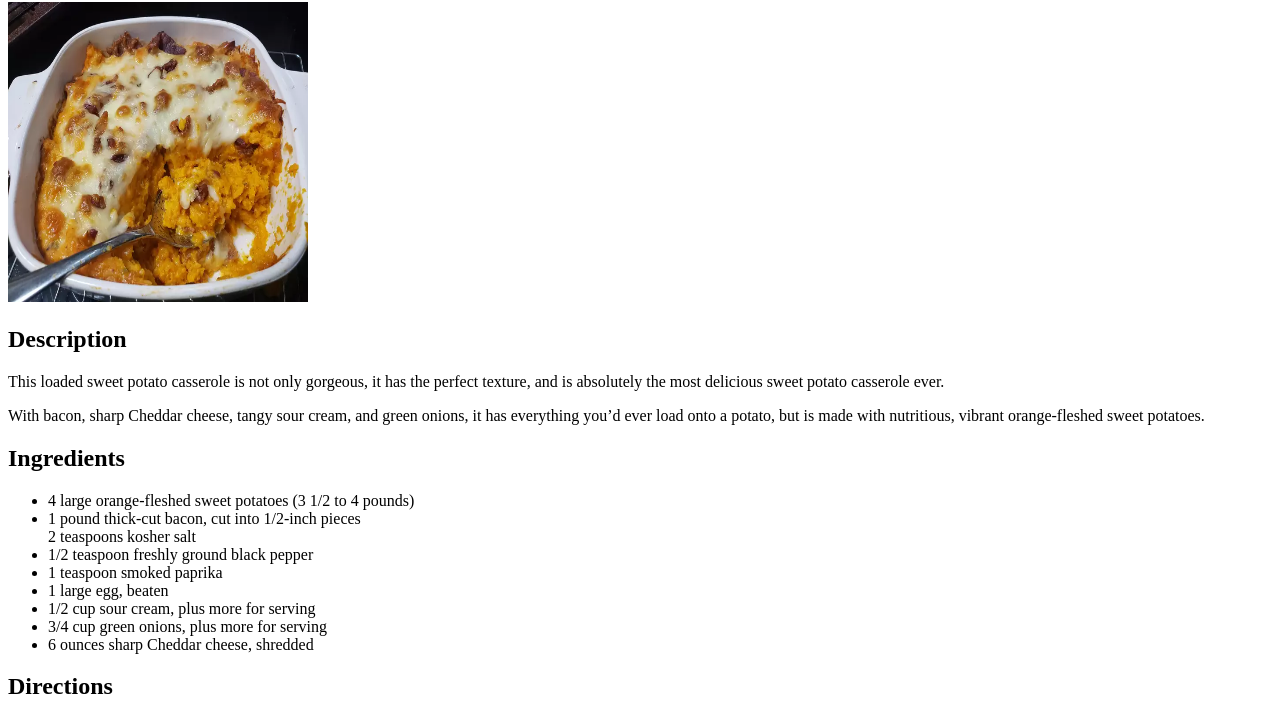
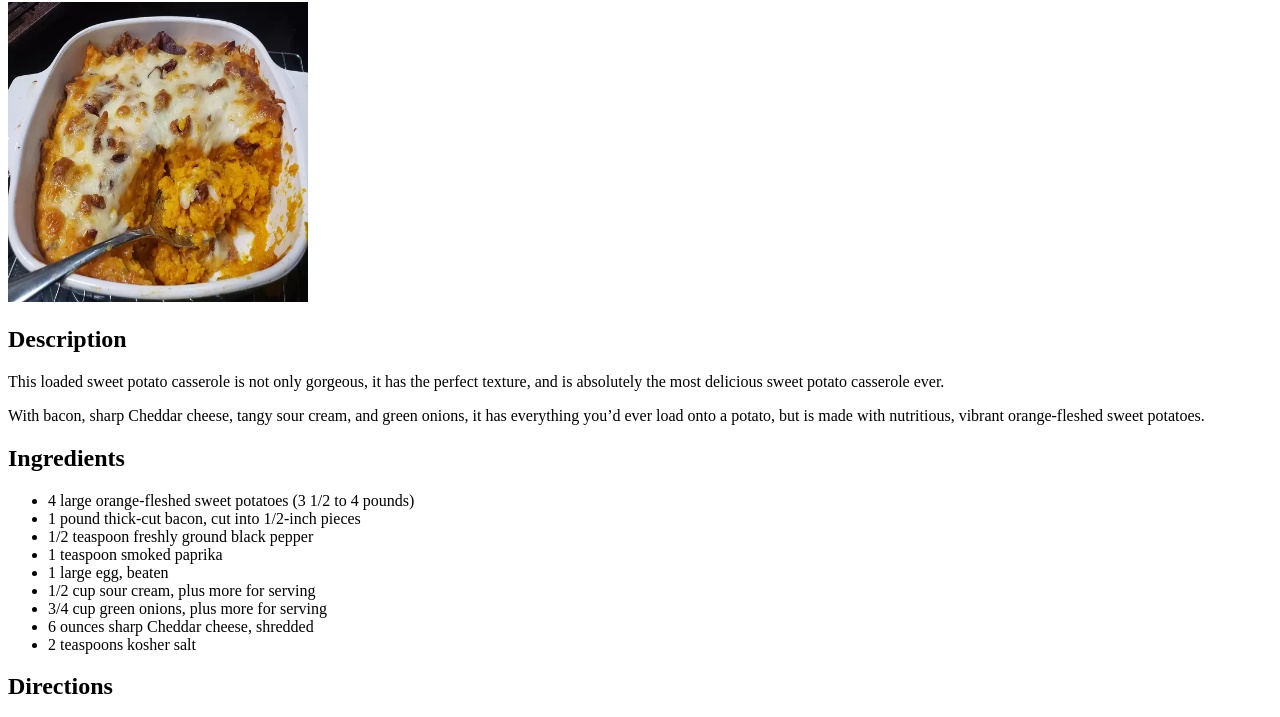
Before and after one commit to Dyneos/odin-recipes, a plain HTML site: page recipes/sweet-potato-cassarole.html in a window 1280 px wide. Shown: the part 78-795 px from the top of the page. Drawn offline with Linux system fonts and the light colour scheme.

Commit message:
Fix Ingredients list not showing correctly
One of the Items in the ingredients list did not correctly display
After changing the ingredient order issue resolved
No idea why

```diff
--- a/recipes/sweet-potato-cassarole.html
+++ b/recipes/sweet-potato-cassarole.html
@@ -15,13 +15,13 @@
     <ul>
         <li>4 large orange-fleshed sweet potatoes (3 1/2 to 4 pounds)</li>
         <li>1 pound thick-cut bacon, cut into 1/2-inch pieces</li>
-        <l1>2 teaspoons kosher salt</l1>
         <li>1/2 teaspoon freshly ground black pepper</li>
         <li>1 teaspoon smoked paprika</li>
         <li>1 large egg, beaten</li>
         <li>1/2 cup sour cream, plus more for serving</li>
         <li>3/4 cup green onions, plus more for serving</li>
         <li>6 ounces sharp Cheddar cheese, shredded</li>
+        <li>2 teaspoons kosher salt</li>
     </ul>
     <h2>Directions</h2>
     <ol>
```
